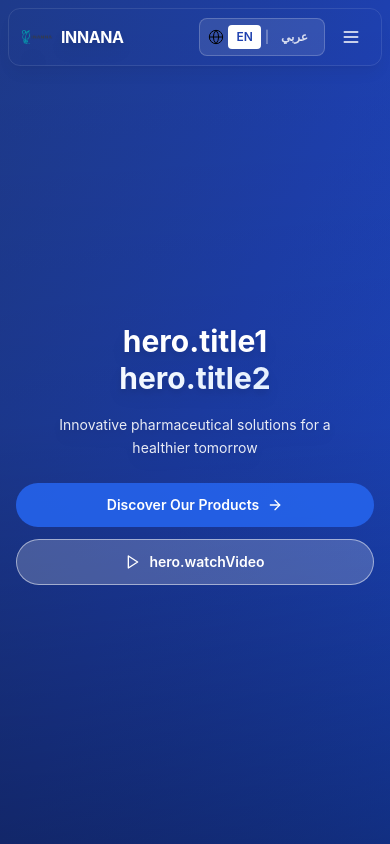
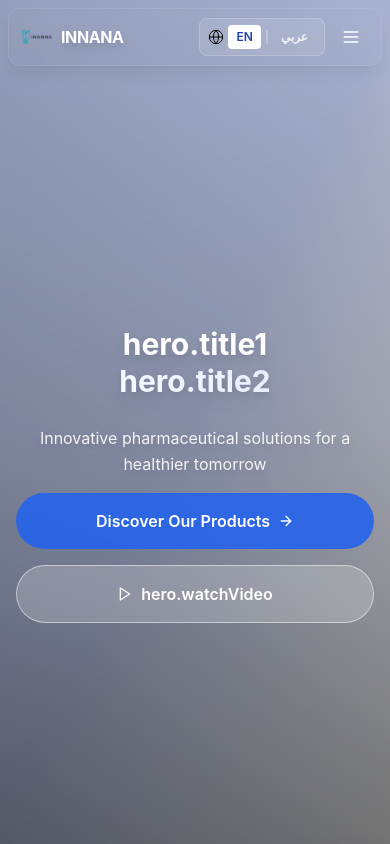
Before and after one commit to mothana404/INANNA, a React (Create React App) app in the folder my-app/: page / in a window 390 px wide. Shown: the top 844 px of the page. Built offline with nearby package versions, Linux system fonts and the light colour scheme.

Commit message:
new updates 3

```diff
--- a/my-app/src/components/HeroSection.jsx
+++ b/my-app/src/components/HeroSection.jsx
@@ -2,7 +2,7 @@ import { useTranslation } from 'react-i18next';
 import { motion } from 'framer-motion';
 import { FiArrowRight, FiPlay } from 'react-icons/fi';
 import { Link } from 'react-router-dom';
-import { memo, useState, useEffect, useRef, useCallback } from 'react';
+import { memo } from 'react';
 
 // Memoized Button Component
 const ActionButton = memo(({ to, className, children }) => (
@@ -13,67 +13,6 @@ const ActionButton = memo(({ to, className, children }) => (
 
 const HeroSection = () => {
   const { t } = useTranslation();
-  const videoRef = useRef(null);
-  const [isVideoLoaded, setIsVideoLoaded] = useState(false);
-  const [isMobile, setIsMobile] = useState(false);
-  const [shouldShowVideo, setShouldShowVideo] = useState(true);
-
-  // Detect mobile and connection quality
-  useEffect(() => {
-    const checkDevice = () => {
-      const mobile = window.innerWidth < 768;
-      setIsMobile(mobile);
-
-      // Check connection quality for mobile
-      if (mobile && 'connection' in navigator) {
-        const connection = navigator.connection || navigator.mozConnection || navigator.webkitConnection;
-        if (connection && (connection.effectiveType === 'slow-2g' || connection.effectiveType === '2g')) {
-          setShouldShowVideo(false);
-        }
-      }
-    };
-
-    checkDevice();
-    window.addEventListener('resize', checkDevice);
-    return () => window.removeEventListener('resize', checkDevice);
-  }, []);
-
-  // Optimized video loading
-  const handleVideoLoad = useCallback(() => {
-    setIsVideoLoaded(true);
-    if (videoRef.current) {
-      videoRef.current.play().catch(console.warn);
-    }
-  }, []);
-
-  // Lazy load video on mobile
-  useEffect(() => {
-    if (!shouldShowVideo) return;
-
-    const video = videoRef.current;
-    if (!video) return;
-
-    // Add intersection observer for mobile to only load when visible
-    if (isMobile) {
-      const observer = new IntersectionObserver(
-        (entries) => {
-          entries.forEach((entry) => {
-            if (entry.isIntersecting) {
-              video.load();
-              observer.disconnect();
-            }
-          });
-        },
-        { threshold: 0.1 }
-      );
-
-      observer.observe(video);
-      return () => observer.disconnect();
-    } else {
-      // Desktop - load immediately
-      video.load();
-    }
-  }, [isMobile, shouldShowVideo]);
 
   const stats = [
     { number: '50+', label: t('hero.stats.countries') },
@@ -81,68 +20,40 @@ const HeroSection = () => {
     { number: '30+', label: t('hero.stats.experience') }
   ];
 
-  // Fallback background for when video is disabled or not loaded
-  const fallbackBackground = "bg-gradient-to-br from-blue-900 via-blue-800 to-blue-700";
-
  return (
     <div className="relative min-h-screen w-full overflow-hidden">
-      {/* Video Background or Fallback */}
+      {/* Video Background */}
       <div className="absolute inset-0 w-full h-full">
-        {shouldShowVideo ? (
-          <>
         <video
-              ref={videoRef}
           autoPlay
           loop
           muted
           playsInline
-              preload={isMobile ? "none" : "metadata"}
-              className={`w-full h-full object-cover transition-opacity duration-1000 ${
-                isVideoLoaded ? 'opacity-100' : 'opacity-0'
-              }`}
+          className="w-full h-full object-cover scale-105"
           poster="/video-poster.jpg"
-              onLoadedData={handleVideoLoad}
-              onError={() => setShouldShowVideo(false)}
-              style={{
-                // Mobile optimizations
-                ...(isMobile && {
-                  transform: 'scale(1.02)', // Reduced scale for mobile
-                  willChange: 'auto', // Let browser optimize
-                })
-              }}
         >
-              <source
-                src="https://firebasestorage.googleapis.com/v0/b/my-gallery-2e2f2.appspot.com/o/HeroSectionVid.mp4?alt=media&token=6475158f-97ce-4bce-a931-da198f3bf2ad"
-                type="video/mp4"
-              />
+          <source src={'https://firebasestorage.googleapis.com/v0/b/my-gallery-2e2f2.appspot.com/o/HeroSectionVid.mp4?alt=media&token=6475158f-97ce-4bce-a931-da198f3bf2ad'} type="video/mp4" />
         </video>
 
-            {/* Fallback background while video loads */}
-            <div className={`absolute inset-0 ${fallbackBackground} transition-opacity duration-1000 ${
-              isVideoLoaded ? 'opacity-0' : 'opacity-100'
-            }`} />
-          </>
-        ) : (
-          /* Static background fallback */
-          <div className={`absolute inset-0 ${fallbackBackground}`} />
-        )}
+        {/* Modified Overlays - More subtle and transparent */}
+        <div className="absolute inset-0 bg-gradient-to-br from-blue-900/40 via-blue-800/30 to-transparent" />
+        <div className="absolute inset-0 bg-gradient-to-t from-black/50 via-black/20 to-transparent" />
 
-        {/* Optimized overlays - lighter for better performance */}
-        <div className="absolute inset-0 bg-gradient-to-br from-blue-900/30 via-blue-800/20 to-transparent" />
-        <div className="absolute inset-0 bg-gradient-to-t from-black/40 via-black/10 to-transparent" />
+        {/* Optional: Add a very subtle texture overlay for better text readability */}
+        <div className="absolute inset-0 bg-black/10 backdrop-blur-[2px]" />
       </div>
 
-      {/* Content Container */}
+      {/* Content Container - Adjust text colors for better visibility */}
       <div className="relative w-full h-full">
         <div className="container mx-auto px-4 sm:px-6 lg:px-8 h-screen flex items-center justify-center">
-          <div className="w-full max-w-5xl mx-auto text-center pt-12 sm:pt-16">
+          <div className="w-full max-w-5xl mx-auto text-center pt-20 sm:pt-16">
 
-            {/* Main Title */}
-            <h1 className="text-3xl sm:text-4xl md:text-5xl lg:text-6xl xl:text-7xl font-bold text-white leading-tight mt-4 sm:mt-6">
+            {/* Main Title - Enhanced contrast */}
+            <h1 className="text-3xl sm:text-4xl md:text-5xl lg:text-6xl xl:text-7xl font-bold text-white leading-tight mt-6">
               <motion.span
                 initial={{ opacity: 0, y: 20 }}
                 animate={{ opacity: 1, y: 0 }}
-                transition={{ duration: 0.6, delay: 0.2 }}
+                transition={{ duration: 0.8, delay: 0.3 }}
                 className="block drop-shadow-lg"
               >
                 {t('hero.title1')}
@@ -150,56 +61,56 @@ const HeroSection = () => {
               <motion.span
                 initial={{ opacity: 0, y: 20 }}
                 animate={{ opacity: 1, y: 0 }}
-                transition={{ duration: 0.6, delay: 0.4 }}
+                transition={{ duration: 0.8, delay: 0.5 }}
                 className="block bg-gradient-to-r from-white to-blue-100 bg-clip-text text-transparent drop-shadow-lg"
               >
                 {t('hero.title2')}
               </motion.span>
             </h1>
 
-            {/* Description */}
+            {/* Description - Adjusted for better readability */}
             <motion.p
               initial={{ opacity: 0, y: 20 }}
               animate={{ opacity: 1, y: 0 }}
-              transition={{ duration: 0.6, delay: 0.6 }}
-              className="text-sm sm:text-base md:text-lg lg:text-xl text-white/90 max-w-3xl mx-auto leading-relaxed px-4 mt-4 sm:mt-6 drop-shadow-lg"
+              transition={{ duration: 0.8, delay: 0.7 }}
+              className="text-base sm:text-lg md:text-xl lg:text-2xl text-white/90 max-w-3xl mx-auto leading-relaxed px-4 mt-6 drop-shadow-lg"
             >
               {t('hero.description')}
             </motion.p>
 
-            {/* Buttons */}
+            {/* Buttons - Adjusted for better visibility */}
             <motion.div
               initial={{ opacity: 0, y: 20 }}
               animate={{ opacity: 1, y: 0 }}
-              transition={{ duration: 0.6, delay: 0.8 }}
-              className="flex flex-col sm:flex-row justify-center items-center gap-3 sm:gap-4 pt-6 sm:pt-8"
+              transition={{ duration: 0.8, delay: 0.9 }}
+              className="flex flex-col sm:flex-row justify-center items-center gap-4 sm:gap-6 pt-4 sm:pt-8"
             >
               <ActionButton
                 to="/products"
-                className="group w-full sm:w-auto bg-blue-600/90 hover:bg-blue-700 text-white px-6 sm:px-8 py-3 sm:py-4 rounded-full transition-all duration-300 transform hover:scale-105 hover:shadow-xl font-semibold flex items-center justify-center space-x-2 backdrop-blur-sm text-sm sm:text-base"
+                className="group w-full sm:w-auto bg-blue-600/90 hover:bg-blue-700 text-white px-8 py-4 rounded-full transition-all duration-300 transform hover:scale-105 hover:shadow-2xl hover:shadow-blue-500/30 font-semibold flex items-center justify-center space-x-2 backdrop-blur-sm"
               >
                 <span>{t('hero.ourProducts')}</span>
                 <FiArrowRight className="w-4 h-4 group-hover:translate-x-1 transition-transform duration-300" />
               </ActionButton>
 
               <button
-                className="group w-full sm:w-auto bg-white/20 hover:bg-white/30 backdrop-blur-sm border border-white/50 hover:border-white/70 text-white px-6 sm:px-8 py-3 sm:py-4 rounded-full transition-all duration-300 font-semibold flex items-center justify-center space-x-2 text-sm sm:text-base"
+                className="group w-full sm:w-auto bg-white/20 hover:bg-white/30 backdrop-blur-sm border border-white/50 hover:border-white/70 text-white px-8 py-4 rounded-full transition-all duration-300 font-semibold flex items-center justify-center space-x-2"
               >
                 <FiPlay className="w-4 h-4" />
                 <span>{t('hero.watchVideo')}</span>
               </button>
             </motion.div>
 
-            {/* Stats Section - Hidden on mobile for better performance */}
+            {/* Stats Section - Adjusted for better visibility */}
             <motion.div
               initial={{ opacity: 0, y: 30 }}
               animate={{ opacity: 1, y: 0 }}
-              transition={{ duration: 0.6, delay: 1.0 }}
-              className="hidden lg:grid grid-cols-3 gap-8 lg:gap-12 mt-12 lg:mt-16"
+              transition={{ duration: 0.8, delay: 1.1 }}
+              className="hidden md:grid grid-cols-3 gap-8 lg:gap-12 mt-16 lg:mt-20"
             >
               {stats.map((stat, index) => (
-                <div key={index} className="text-center">
-                  <div className="text-2xl lg:text-3xl xl:text-4xl font-bold text-white mb-2 drop-shadow-lg">
+                <div key={index} className="text-center group">
+                  <div className="text-3xl lg:text-4xl xl:text-5xl font-bold text-white mb-2 drop-shadow-lg">
                     {stat.number}
                   </div>
                   <div className="text-white/80 text-sm lg:text-base font-medium">
@@ -209,10 +120,11 @@ const HeroSection = () => {
               ))}
             </motion.div>
 
-            {/* Reduced floating elements for better performance */}
-            <div className="hidden xl:block">
-              <div className="absolute top-1/4 left-10 w-16 h-16 bg-blue-400/10 rounded-full blur-xl animate-pulse" />
-              <div className="absolute top-1/3 right-10 w-20 h-20 bg-white/5 rounded-full blur-xl animate-pulse" />
+            {/* Floating Elements - Made more subtle */}
+            <div className="hidden lg:block">
+              <div className="absolute top-1/4 left-10 w-20 h-20 bg-blue-400/20 rounded-full blur-xl animate-pulse-slow" />
+              <div className="absolute top-1/3 right-10 w-32 h-32 bg-white/10 rounded-full blur-2xl animate-pulse-slow" />
+              <div className="absolute bottom-1/4 left-1/4 w-16 h-16 bg-blue-300/20 rounded-full blur-xl animate-pulse-slow" />
             </div>
           </div>
         </div>
@@ -221,4 +133,5 @@ const HeroSection = () => {
   );
 };
 
+// Performance optimization
 export default memo(HeroSection);
```
Lines whose indentation alone changed are shown as unchanged.
